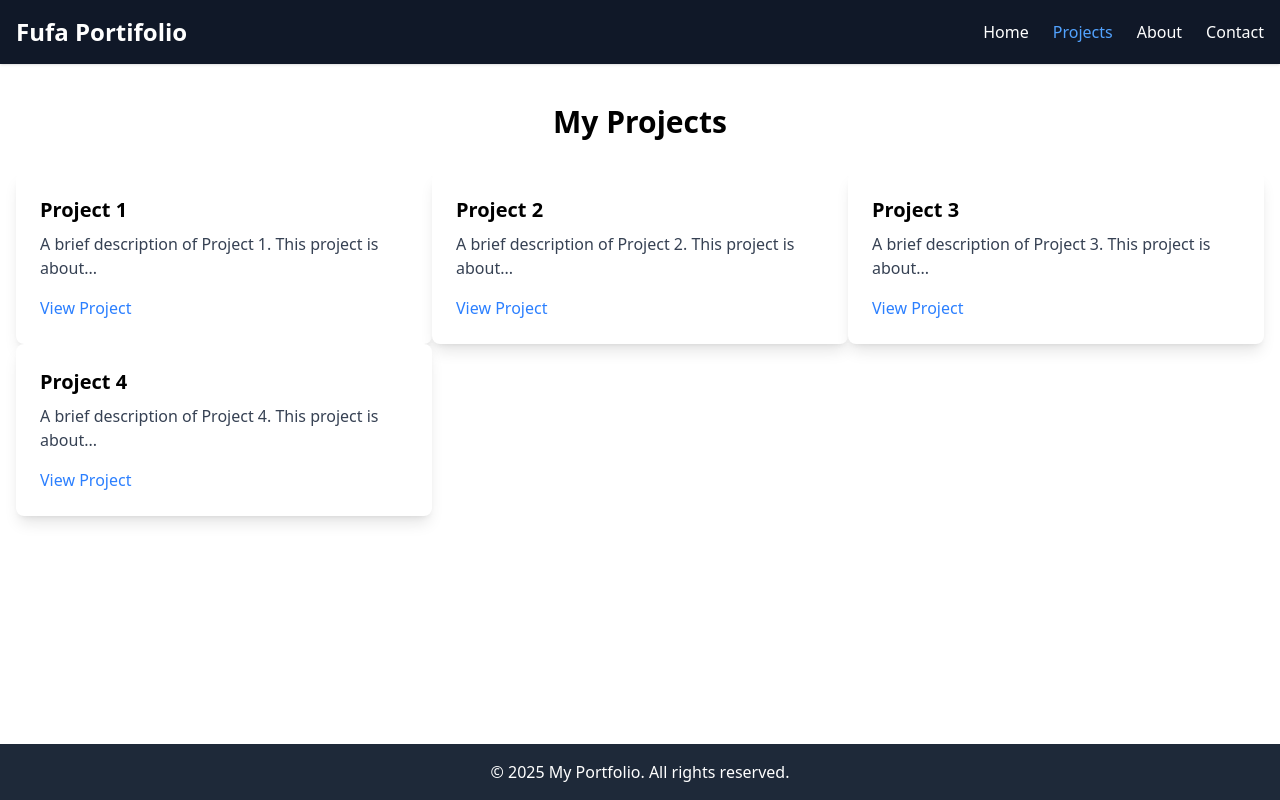
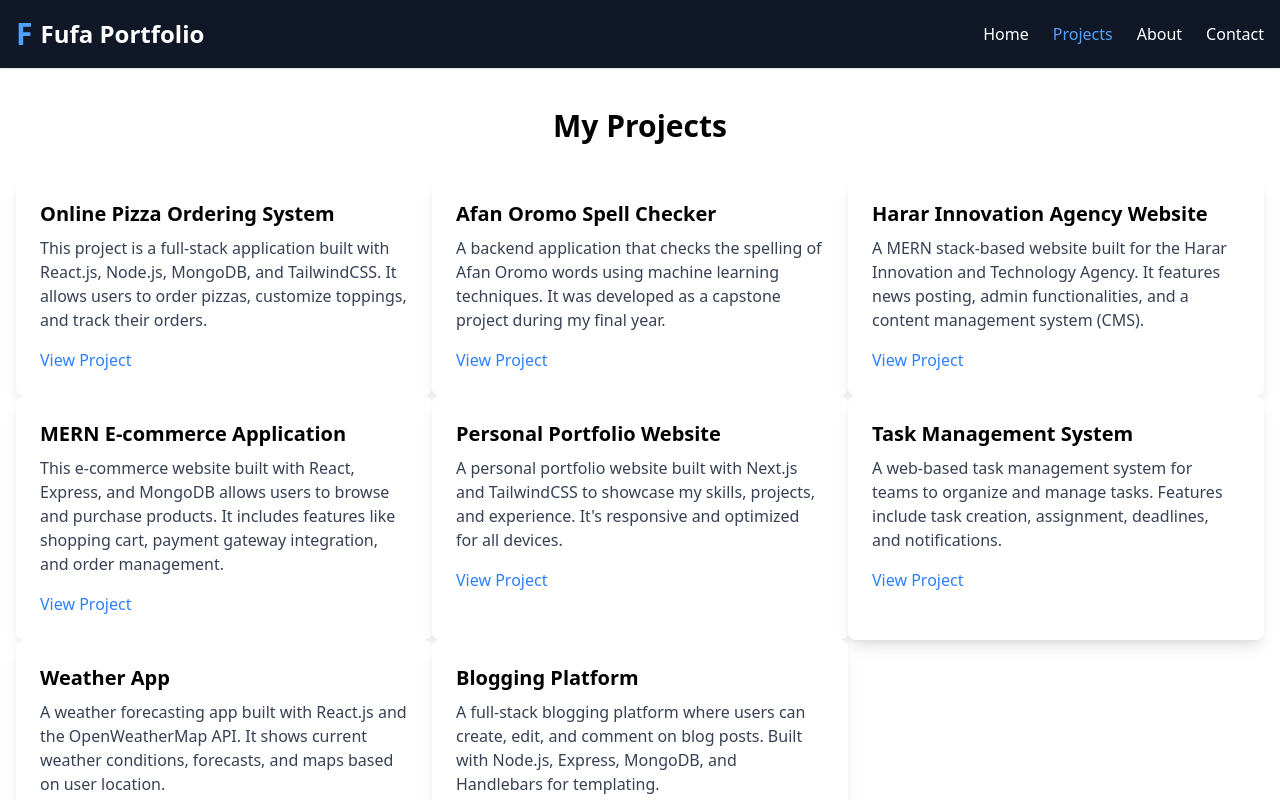
Before and after one commit to fufex3934/Codsoft, a React (Vite) app: page /projects in a window 1280 px wide. Shown: the top 800 px of the page. Built offline with nearby package versions, Linux system fonts and the light colour scheme.

Commit message:
finishing task one

```diff
--- a/src/components/Navbar.jsx
+++ b/src/components/Navbar.jsx
@@ -1,47 +1,49 @@
 import { useState } from 'react'
 import { Link, NavLink } from 'react-router-dom'
-import {X,Menu} from 'lucide-react'
+import { X, Menu } from 'lucide-react'
+
 export default function Navbar() {
-  const [isOpen,setIsOpen]  = useState(false);
-  const toggleMenu = ()=>setIsOpen(!isOpen);
+  const [isOpen, setIsOpen] = useState(false);
+  const toggleMenu = () => setIsOpen(!isOpen);
 
-  const navLinkClasses = ({isActive})=>isActive ? "text-blue-400":"hover:text-blue-300 transition"
+  const navLinkClasses = ({ isActive }) => isActive ? "text-blue-400" : "hover:text-blue-300 transition"
+
   return (
     <nav className="bg-gray-900 text-white shadow">
       <div className="container mx-auto px-4 py-4 flex justify-between items-center">
-        <Link to={"/"} className='text-2xl font-bold'>Fufa Portifolio</Link>
+        <Link to={"/"} className='text-2xl font-bold flex items-center'>
 
-        {/* for Desktop menu */}
+          <span className="mr-2 text-3xl font-bold text-blue-400">F</span>
+          Fufa Portfolio
+        </Link>
+
         <div className='hidden md:flex space-x-6'>
           <NavLink to={"/"} className={navLinkClasses}>Home</NavLink>
-          <NavLink to={"/projects"}className={navLinkClasses}>Projects</NavLink>
+          <NavLink to={"/projects"} className={navLinkClasses}>Projects</NavLink>
           <NavLink to={"/about"} className={navLinkClasses}>About</NavLink>
           <NavLink to={"/contact"} className={navLinkClasses}>Contact</NavLink>
         </div>
 
-        {/* Hamburger Button */}
         <button
           className='md:hidden'
           onClick={toggleMenu}
           aria-label='Toggle Menu'
-        >{isOpen ? <X size={28}/>:<Menu size={28}/>}</button>
+        >
+          {isOpen ? <X size={28} /> : <Menu size={28} />}
+        </button>
 
       </div>
-     {/* Mobile Menu */}
-     {
-      isOpen &&(
+
+      {isOpen && (
         <div className='md:hidden bg-gray-800 px-4 pb-4'>
           <div className='flex flex-col space-y-4'>
-        <NavLink to={"/"} className={navLinkClasses} onClick={()=>setIsOpen(false)}>Home</NavLink>
-        <NavLink to={"/projects"} className={navLinkClasses} onClick={()=>setIsOpen(false)}>Projects</NavLink>
-        <NavLink to={"/about"} className={navLinkClasses} onClick={()=>setIsOpen(false)}>About</NavLink>
-        <NavLink to={"/contact"} className={navLinkClasses} onClick={()=>setIsOpen(false)}>Contact</NavLink>
-
-
+            <NavLink to={"/"} className={navLinkClasses} onClick={() => setIsOpen(false)}>Home</NavLink>
+            <NavLink to={"/projects"} className={navLinkClasses} onClick={() => setIsOpen(false)}>Projects</NavLink>
+            <NavLink to={"/about"} className={navLinkClasses} onClick={() => setIsOpen(false)}>About</NavLink>
+            <NavLink to={"/contact"} className={navLinkClasses} onClick={() => setIsOpen(false)}>Contact</NavLink>
           </div>
         </div>
-      )
-     }
+      )}
     </nav>
   )
 }
--- a/src/pages/Projects.jsx
+++ b/src/pages/Projects.jsx
@@ -3,26 +3,47 @@ import React from 'react'
 export default function Projects() {
   const projects = [
     {
-      title: "Project 1",
-      description: "A brief description of Project 1. This project is about...",
+      title: "Online Pizza Ordering System",
+      description: "This project is a full-stack application built with React.js, Node.js, MongoDB, and TailwindCSS. It allows users to order pizzas, customize toppings, and track their orders.",
       link: "https://github.com/fufex3934/Codsoft",
     },
     {
-      title: "Project 2",
-      description: "A brief description of Project 2. This project is about...",
+      title: "Afan Oromo Spell Checker",
+      description: "A backend application that checks the spelling of Afan Oromo words using machine learning techniques. It was developed as a capstone project during my final year.",
       link: "https://github.com/fufex3934/Codsoft",
     },
     {
-      title: "Project 3",
-      description: "A brief description of Project 3. This project is about...",
+      title: "Harar Innovation Agency Website",
+      description: "A MERN stack-based website built for the Harar Innovation and Technology Agency. It features news posting, admin functionalities, and a content management system (CMS).",
       link: "https://github.com/fufex3934/Codsoft",
     },
     {
-      title: "Project 4",
-      description: "A brief description of Project 4. This project is about...",
+      title: "MERN E-commerce Application",
+      description: "This e-commerce website built with React, Express, and MongoDB allows users to browse and purchase products. It includes features like shopping cart, payment gateway integration, and order management.",
+      link: "https://github.com/fufex3934/Codsoft",
+    },
+    {
+      title: "Personal Portfolio Website",
+      description: "A personal portfolio website built with Next.js and TailwindCSS to showcase my skills, projects, and experience. It's responsive and optimized for all devices.",
+      link: "https://github.com/fufex3934/Codsoft",
+    },
+    {
+      title: "Task Management System",
+      description: "A web-based task management system for teams to organize and manage tasks. Features include task creation, assignment, deadlines, and notifications.",
+      link: "https://github.com/fufex3934/Codsoft",
+    },
+    {
+      title: "Weather App",
+      description: "A weather forecasting app built with React.js and the OpenWeatherMap API. It shows current weather conditions, forecasts, and maps based on user location.",
+      link: "https://github.com/fufex3934/Codsoft",
+    },
+    {
+      title: "Blogging Platform",
+      description: "A full-stack blogging platform where users can create, edit, and comment on blog posts. Built with Node.js, Express, MongoDB, and Handlebars for templating.",
       link: "https://github.com/fufex3934/Codsoft",
     },
   ];
+
   return (
     <section className='py-10 px-4'>
       <h1 className='text-3xl font-semibold mb-8 text-center'>My Projects</h1>
```
Lines whose indentation alone changed are shown as unchanged.
